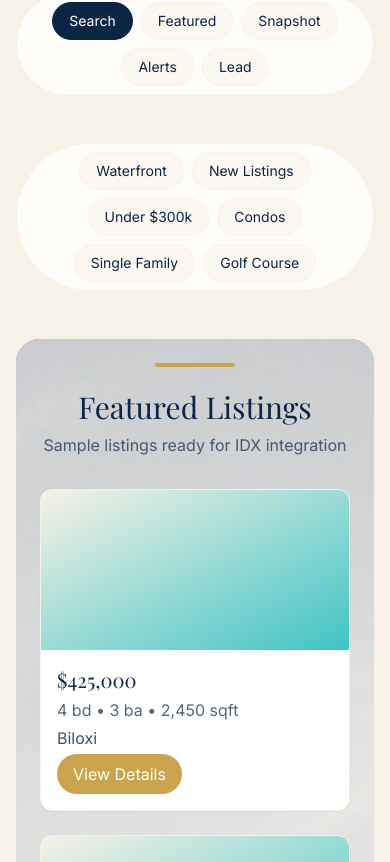
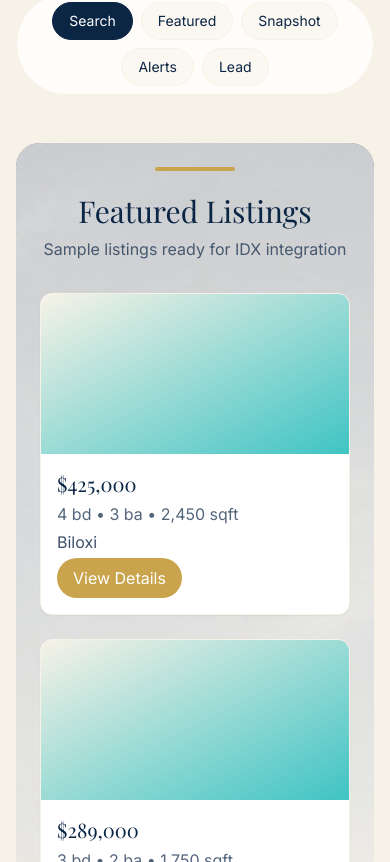
Before and after one commit to bdaniels013/gulfcoastlifems, a Next.js app: page /realestate in a window 390 px wide. Shown: the part 1022-1884 px from the top of the page. Built offline with nearby package versions, Linux system fonts and the light colour scheme; a web font is replaced by a local one.

Commit message:
fix(mobile): hide filter bubbles on phones, add scroll margins, adjust BackToTop and page padding to avoid overlay; improve Alerts/Lead spacing

```diff
--- a/src/app/components/BackToTop.tsx
+++ b/src/app/components/BackToTop.tsx
@@ -13,7 +13,7 @@ export default function BackToTop() {
   return (
     <button
       onClick={() => window.scrollTo({ top: 0, behavior: "smooth" })}
-      className="fixed bottom-20 right-4 z-40 rounded-full bg-navy text-white px-4 py-2 shadow-lg hover:bg-navy/90"
+      className="fixed bottom-24 md:bottom-6 right-4 z-40 rounded-full bg-navy text-white px-4 py-2 shadow-lg hover:bg-navy/90"
       aria-label="Back to top"
     >
       Top
--- a/src/app/components/FilterBar.tsx
+++ b/src/app/components/FilterBar.tsx
@@ -14,7 +14,7 @@ export default function FilterBar({ filters }: { filters: string[] }) {
     return () => window.removeEventListener("scroll", onScroll)
   }, [])
   return (
-    <div className="sticky top-16 z-40">
+    <div className="hidden sm:block sticky top-16 z-40">
       <div className={`rounded-full border bg-white/80 backdrop-blur px-2 py-2 flex flex-wrap gap-2 justify-center ${scrolled ? "shadow-sm border-sand" : "border-sand"}`}>
         {filters.map(f => {
           const is = active.includes(f)
--- a/src/app/layout.tsx
+++ b/src/app/layout.tsx
@@ -34,7 +34,7 @@ export default function RootLayout({ children }: { children: React.ReactNode })
     <html lang="en" className={`${heading.variable} ${body.variable}`}>
       <body className="font-sans bg-sand text-navy">
         <Header />
-        <main className="container">{children}</main>
+        <main className="container pb-28 md:pb-0">{children}</main>
         <Footer />
         <ContactBar />
         <BackToTop />
--- a/src/app/realestate/page.tsx
+++ b/src/app/realestate/page.tsx
@@ -81,7 +81,7 @@ export default function Page() {
       <FilterBar filters={["Waterfront","New Listings","Under $300k","Condos","Single Family","Golf Course"]} />
 
       <Reveal>
-      <section id="featured" className="relative rounded-3xl overflow-hidden">
+      <section id="featured" className="relative rounded-3xl overflow-hidden scroll-mt-20">
         <div className="absolute inset-0">
           <Image src="/os bridge.jpg" alt="Ocean Springs Bridge" fill sizes="100vw" className="object-cover" />
           <div className="absolute inset-0 bg-white/70" />
@@ -98,7 +98,7 @@ export default function Page() {
       </Reveal>
 
       <Reveal>
-      <section id="snapshot" className="relative rounded-3xl overflow-hidden">
+      <section id="snapshot" className="relative rounded-3xl overflow-hidden scroll-mt-20">
         <div className="absolute inset-0">
           <Image src="/willow tree.jpg" alt="Coastal willow" fill sizes="100vw" className="object-cover" />
           <div className="absolute inset-0 bg-white/70" />
@@ -115,7 +115,7 @@ export default function Page() {
       </Reveal>
 
       <Reveal>
-      <section id="alerts" className="relative rounded-3xl overflow-hidden">
+      <section id="alerts" className="relative rounded-3xl overflow-hidden scroll-mt-20 mb-28">
         <div className="absolute inset-0">
           <Image src="/pass harbor boats.jpg" alt="Pass Christian Harbor" fill sizes="100vw" className="object-cover" />
           <div className="absolute inset-0 bg-white/80" />
@@ -134,7 +134,7 @@ export default function Page() {
       </Reveal>
 
       <Reveal>
-      <section id="lead" className="relative rounded-3xl overflow-hidden">
+      <section id="lead" className="relative rounded-3xl overflow-hidden scroll-mt-20 mb-28">
         <div className="absolute inset-0">
           <Image src="/biloxi beach waves.jpg" alt="Biloxi waves" fill sizes="100vw" className="object-cover" />
           <div className="absolute inset-0 bg-white/70" />
```
